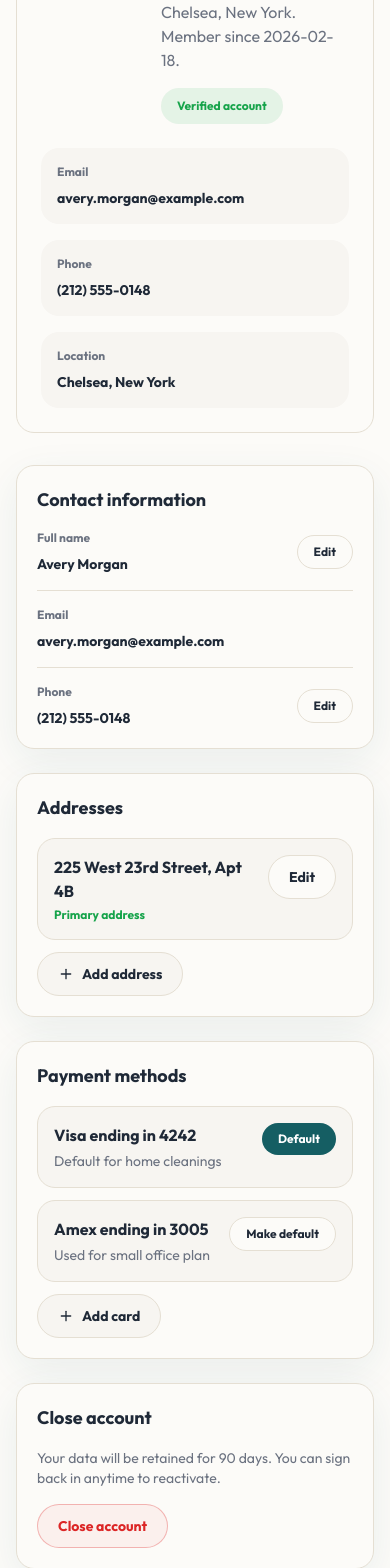
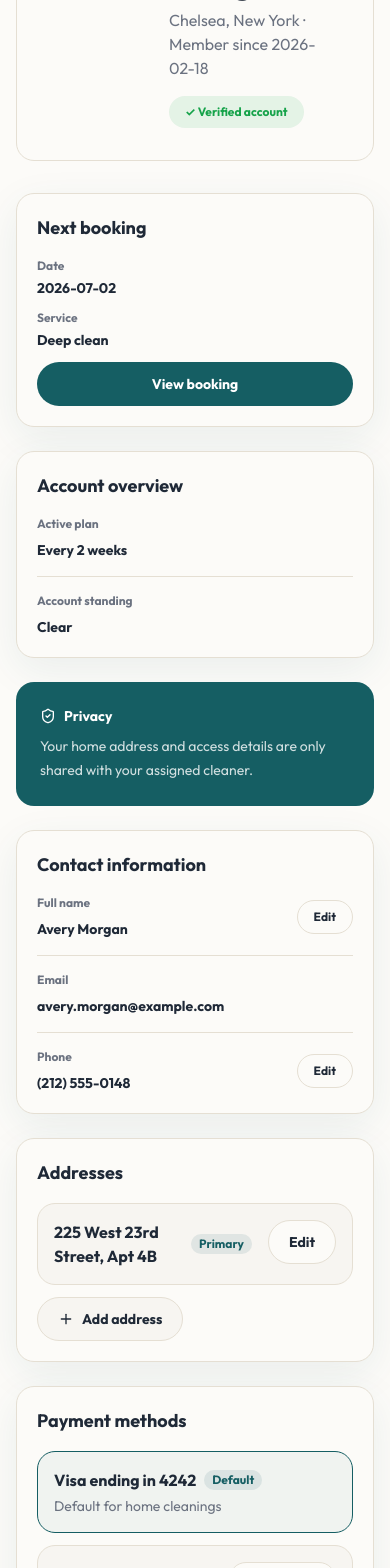
Before and after one commit to anstond/maid-web-design, a Next.js app: page /account/profile in a window 390 px wide. Shown: the part 432-2000 px from the top of the page. Built offline with nearby package versions, Linux system fonts and the light colour scheme.

Commit message:
refactor: simplify profile page layout and reorganize account information components

```diff
--- a/src/app/account/profile/page.tsx
+++ b/src/app/account/profile/page.tsx
@@ -56,8 +56,7 @@ export default function AccountPage() {
         description="Your personal information, home details, preferences, and security."
       />
 
-      <section className="mb-8 overflow-hidden rounded-2xl border border-border bg-surface shadow-[rgba(0,0,0,0.12)_0px_4px_16px_0px]">
-        <div className="p-6">
+      <section className="mb-8 rounded-2xl border border-border bg-surface p-8 shadow-[rgba(0,0,0,0.12)_0px_4px_16px_0px]">
         <div className="flex items-start gap-6">
           <div className="flex-shrink-0">
             <Image
@@ -65,36 +64,68 @@ export default function AccountPage() {
               alt={accountProfile.name}
               width={96}
               height={96}
-                className="rounded-full object-cover"
+              className="rounded-full object-cover ring-4 ring-primary/10"
             />
           </div>
           <div className="flex-1">
             <h2 className="text-4xl font-bold tracking-tight text-text-primary">{name}</h2>
-              <p className="mt-2 text-base text-text-secondary">{accountProfile.neighborhood}. Member since {accountProfile.memberSince.split("T")[0]}.</p>
-              <div className="mt-4 flex flex-wrap gap-2">
-                <span className="inline-flex min-h-9 items-center rounded-full bg-success/10 px-4 text-xs font-bold text-success">Verified account</span>
-              </div>
-            </div>
-          </div>
-
-          <div className="mt-6 grid gap-4 sm:grid-cols-3">
-            <div className="rounded-2xl bg-surface-muted p-4">
-              <p className="text-xs font-bold text-text-secondary">Email</p>
-              <p className="mt-2 text-sm font-bold text-text-primary">{accountProfile.email}</p>
-            </div>
-            <div className="rounded-2xl bg-surface-muted p-4">
-              <p className="text-xs font-bold text-text-secondary">Phone</p>
-              <p className="mt-2 text-sm font-bold text-text-primary">{accountProfile.phone}</p>
-            </div>
-            <div className="rounded-2xl bg-surface-muted p-4">
-              <p className="text-xs font-bold text-text-secondary">Location</p>
-              <p className="mt-2 text-sm font-bold text-text-primary">{accountProfile.neighborhood}</p>
+            <p className="mt-2 text-base text-text-secondary">{accountProfile.neighborhood} · Member since {accountProfile.memberSince.split("T")[0]}</p>
+            <div className="mt-4 flex gap-2">
+              <span className="inline-flex items-center rounded-full bg-success/10 px-4 py-2 text-xs font-bold text-success">
+                ✓ Verified account
+              </span>
             </div>
           </div>
         </div>
       </section>
 
       <div className="grid gap-6 lg:grid-cols-[minmax(0,1fr)_340px]">
+        <aside className="order-first grid gap-6 lg:order-last lg:sticky lg:top-6 lg:self-start">
+          {nextBooking && (
+            <SummaryCard title="Next booking">
+              <div className="space-y-3">
+                <div>
+                  <p className="text-xs font-bold text-text-secondary">Date</p>
+                  <p className="mt-1 text-sm font-bold text-text-primary">{nextBooking.date}</p>
+                </div>
+                <div>
+                  <p className="text-xs font-bold text-text-secondary">Service</p>
+                  <p className="mt-1 text-sm font-bold text-text-primary">{nextBooking.service}</p>
+                </div>
+                <Link
+                  href={`/account/bookings/${nextBooking.id}`}
+                  className="inline-flex min-h-11 w-full items-center justify-center rounded-full bg-primary px-5 text-sm font-bold text-primary-foreground transition hover:bg-primary-hover"
+                >
+                  View booking
+                </Link>
+              </div>
+            </SummaryCard>
+          )}
+
+          <SummaryCard title="Account overview">
+            <dl className="space-y-4">
+              <div className="border-b border-border pb-4 last:border-b-0 last:pb-0">
+                <p className="text-xs font-bold text-text-secondary">Active plan</p>
+                <p className="mt-2 text-sm font-bold text-text-primary">{activePlan ? activePlan.cadence : "No active plan"}</p>
+              </div>
+              <div className="border-b border-border pb-4 last:border-b-0 last:pb-0">
+                <p className="text-xs font-bold text-text-secondary">Account standing</p>
+                <p className="mt-2 text-sm font-bold text-text-primary">Clear</p>
+              </div>
+            </dl>
+          </SummaryCard>
+
+          <div className="rounded-2xl bg-primary p-6 text-primary-foreground">
+            <div className="flex items-center gap-2 text-sm font-bold">
+              <ShieldCheck className="size-4" aria-hidden="true" />
+              Privacy
+            </div>
+            <p className="mt-2 text-sm leading-6 text-primary-foreground/80">
+              Your home address and access details are only shared with your assigned cleaner.
+            </p>
+          </div>
+        </aside>
+
         <div className="grid gap-6">
           <SummaryCard title="Contact information">
             <div className="space-y-4">
@@ -132,12 +163,26 @@ export default function AccountPage() {
           </SummaryCard>
 
           <SummaryCard title="Addresses">
+            {addresses.length === 0 ? (
+              <div className="py-8 text-center">
+                <p className="text-sm text-text-secondary">No addresses yet. Add one to get started.</p>
+                <button
+                  onClick={() => setShowAddressModal(true)}
+                  className="mt-4 inline-flex min-h-11 items-center gap-2 rounded-full bg-primary px-5 text-sm font-bold text-primary-foreground transition hover:bg-primary-hover"
+                >
+                  <Plus className="size-4" />
+                  Add address
+                </button>
+              </div>
+            ) : (
               <div className="space-y-3">
                 {addresses.map((address, idx) => (
                   <div key={idx} className="flex items-start justify-between gap-4 rounded-2xl border border-border bg-surface-muted p-4">
-                  <div>
+                    <div className="flex-1">
+                      <div className="flex items-center gap-2">
                         <p className="font-bold text-text-primary">{address}</p>
-                    {idx === 0 && <p className="mt-1 text-xs font-bold text-success">Primary address</p>}
+                        {idx === 0 && <span className="rounded-full bg-primary/10 px-2 py-0.5 text-xs font-bold text-primary">Primary</span>}
+                      </div>
                     </div>
                     <SecondaryButton>Edit</SecondaryButton>
                   </div>
@@ -150,26 +195,42 @@ export default function AccountPage() {
                   Add address
                 </button>
               </div>
+            )}
           </SummaryCard>
 
           <SummaryCard title="Payment methods">
+            {accountSettings.paymentMethods.length === 0 ? (
+              <div className="py-8 text-center">
+                <p className="text-sm text-text-secondary">No payment methods saved yet.</p>
+                <button
+                  onClick={() => setShowCardModal(true)}
+                  className="mt-4 inline-flex min-h-11 items-center gap-2 rounded-full bg-primary px-5 text-sm font-bold text-primary-foreground transition hover:bg-primary-hover"
+                >
+                  <Plus className="size-4" />
+                  Add card
+                </button>
+              </div>
+            ) : (
               <div className="space-y-3">
                 {accountSettings.paymentMethods.map((method, idx) => (
-                <div key={idx} className="flex items-start justify-between gap-4 rounded-2xl border border-border bg-surface-muted p-4">
-                  <div>
+                  <div key={idx} className={`flex items-start justify-between gap-4 rounded-2xl border p-4 ${
+                    defaultPaymentId === idx ? "border-primary bg-primary/5" : "border-border bg-surface-muted"
+                  }`}>
+                    <div className="flex-1">
+                      <div className="flex items-center gap-2">
                         <p className="font-bold text-text-primary">{method.label}</p>
+                        {defaultPaymentId === idx && <span className="rounded-full bg-primary/10 px-2 py-0.5 text-xs font-bold text-primary">Default</span>}
+                      </div>
                       <p className="mt-1 text-sm text-text-secondary">{method.detail}</p>
                     </div>
+                    {defaultPaymentId !== idx && (
                       <button
                         onClick={() => setDefaultPaymentId(idx)}
-                    className={`px-4 py-2 text-xs font-bold rounded-full transition ${
-                      defaultPaymentId === idx
-                        ? "bg-primary text-primary-foreground"
-                        : "bg-surface border border-border text-text-primary hover:bg-surface-muted"
-                    }`}
+                        className="px-4 py-2 text-xs font-bold rounded-full border border-border bg-surface text-text-primary transition hover:bg-surface-muted"
                       >
-                    {defaultPaymentId === idx ? "Default" : "Make default"}
+                        Make default
                       </button>
+                    )}
                   </div>
                 ))}
                 <button
@@ -180,66 +241,22 @@ export default function AccountPage() {
                   Add card
                 </button>
               </div>
+            )}
           </SummaryCard>
 
-          <SummaryCard title="Close account">
-            <p className="text-sm text-text-secondary mb-4">
+          <div className="rounded-2xl border-2 border-error/40 bg-error/8 p-6">
+            <h3 className="font-bold text-error">Close account</h3>
+            <p className="mt-3 text-sm text-text-secondary">
               Your data will be retained for 90 days. You can sign back in anytime to reactivate.
             </p>
             <button
               onClick={() => setShowCloseModal(true)}
-              className="inline-flex min-h-11 items-center rounded-full border border-error/30 bg-error/5 px-5 text-sm font-bold text-error transition hover:bg-error/10"
+              className="mt-4 inline-flex min-h-11 items-center rounded-full border border-error/40 bg-error/10 px-5 text-sm font-bold text-error transition hover:bg-error/15"
             >
               Close account
             </button>
-          </SummaryCard>
           </div>
-
-        <aside className="grid gap-6 lg:sticky lg:top-6 lg:self-start">
-          {nextBooking && (
-            <SummaryCard title="Next booking">
-              <div className="space-y-3">
-                <div>
-                  <p className="text-xs font-bold text-text-secondary">Date</p>
-                  <p className="mt-1 text-sm font-bold text-text-primary">{nextBooking.date}</p>
         </div>
-                <div>
-                  <p className="text-xs font-bold text-text-secondary">Service</p>
-                  <p className="mt-1 text-sm font-bold text-text-primary">{nextBooking.service}</p>
-                </div>
-                <Link
-                  href={`/account/bookings/${nextBooking.id}`}
-                  className="inline-flex min-h-11 w-full items-center justify-center rounded-full bg-primary px-5 text-sm font-bold text-primary-foreground transition hover:bg-primary-hover"
-                >
-                  View booking
-                </Link>
-              </div>
-            </SummaryCard>
-          )}
-
-          <SummaryCard title="Account overview">
-            <dl className="space-y-4">
-              <div className="border-b border-border pb-4 last:border-b-0 last:pb-0">
-                <p className="text-xs font-bold text-text-secondary">Active plan</p>
-                <p className="mt-2 text-sm font-bold text-text-primary">{activePlan ? activePlan.cadence : "No active plan"}</p>
-              </div>
-              <div className="border-b border-border pb-4 last:border-b-0 last:pb-0">
-                <p className="text-xs font-bold text-text-secondary">Account standing</p>
-                <p className="mt-2 text-sm font-bold text-text-primary">Clear</p>
-              </div>
-            </dl>
-          </SummaryCard>
-
-          <div className="rounded-2xl bg-primary p-6 text-primary-foreground shadow-[rgba(21,94,99,0.18)_0px_4px_16px_0px]">
-            <div className="flex items-center gap-2 text-sm font-bold">
-              <ShieldCheck className="size-4" aria-hidden="true" />
-              Privacy
-            </div>
-            <p className="mt-2 text-sm leading-6 text-primary-foreground/80">
-              Your home address and access details are only shared with your assigned cleaner.
-            </p>
-          </div>
-        </aside>
       </div>
 
       {/* Add Address Modal */}
```
Lines whose indentation alone changed are shown as unchanged.
